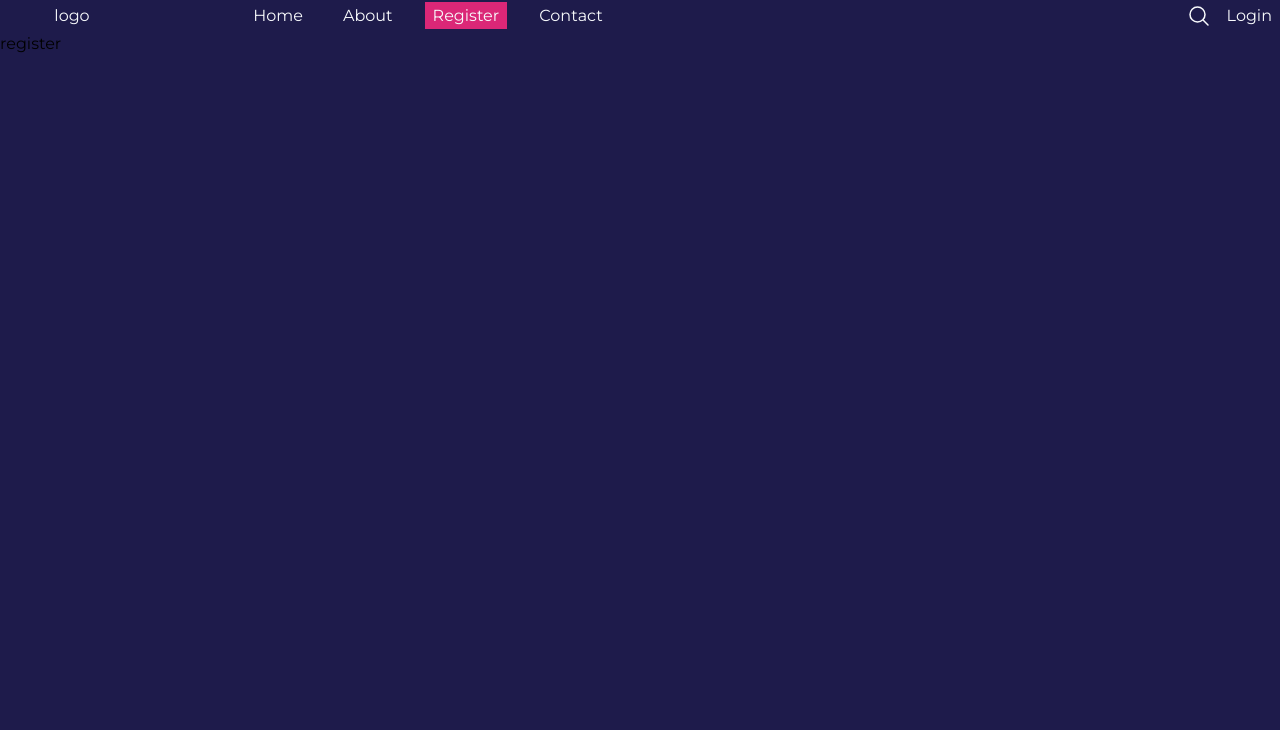
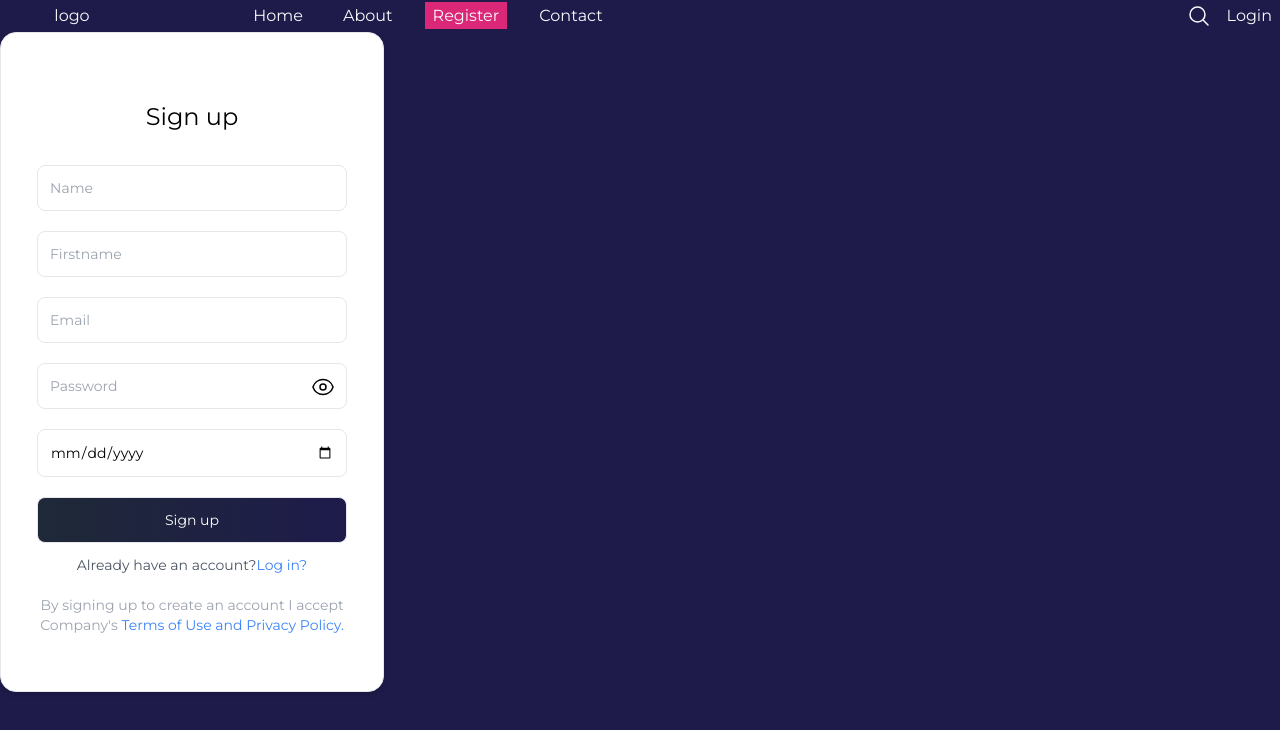
Before and after one commit to matthieuGravy/sora-cine, a React (Vite) app in the folder client-sora/: page /register in a window 1280 px wide. Shown: the top 730 px of the page. Built offline with nearby package versions, Linux system fonts and the light colour scheme.

Commit message:
Login-signup-component

```diff
--- /dev/null
+++ b/client-sora/src/compments/LoginComponent.jsx
@@ -0,0 +1,135 @@
+import React, { useState } from 'react';
+
+function LoginComponent() {
+  const [showPassword, setShowPassword] = useState(false);
+  const [selectedDate, setSelectedDate] = useState('');
+  const [formData, setFormData] = useState({
+    name: '',
+    firstName: '',
+    email: '',
+    password: '',
+  });
+
+  const handleInputChange = (event) => {
+    const { name, value } = event.target;
+    setFormData({ ...formData, [name]: value });
+  };
+
+  const handleDateChange = (event) => {
+    setSelectedDate(event.target.value);
+  };
+
+  const handleSubmit = (event) => {
+    event.preventDefault();
+
+    // Use formData and selectedDate to perform your desired actions (e.g., API call)
+    console.log('userData:', { ...formData, birthday: selectedDate });
+  };
+
+  return (
+    <>
+      <section className="min-w-fit max-w-sm flex-col border bg-white px-6 py-14 shadow-md rounded-2xl">
+          <form className="flex flex-col text-sm p-3 rounded-md" onSubmit={handleSubmit}>
+            <h2 className="text-2xl mb-8 text-center">Sign up</h2>
+            {/* name Input */}
+            <label for="name"></label>
+            <input
+              id="name"
+              name="name"
+              className="mb-5 rounded-lg border p-3 hover:outline-none focus:outline-none hover:border-indigo-950"
+              type="text"
+              placeholder="Name"
+              value={formData.name}
+              onChange={handleInputChange}
+            />
+            {/* firstname Input */}
+            <label for="firstName"></label>
+            <input
+              id="fistName"
+              name="firstName"
+              className="mb-5 rounded-lg border p-3 hover:outline-none focus:outline-none hover:border-indigo-950"
+              type="text"
+              placeholder="Firstname"
+              value={formData.firstname}
+              onChange={handleInputChange}
+            />
+            {/* Email Input */}
+            <label for="email"></label>
+            <input
+              id="email"
+              name="email"
+              className="mb-5 rounded-lg border p-3 hover:outline-none focus:outline-none hover:border-indigo-950"
+              type="email"
+              placeholder="Email"
+              value={formData.email}
+              onChange={handleInputChange}
+            />
+            {/* Password Input */}
+            <fieldset className="relative mb-5">
+              <label for="password"></label>
+              <input
+                id="password"
+                name="password"
+                className="w-full rounded-lg border p-3 hover:outline-none focus:outline-none hover:border-indigo-950"
+                type={showPassword ? 'text' : 'password'}
+                placeholder="Password"
+                value={formData.password}
+                onChange={handleInputChange}
+              />
+              <button
+                className="absolute right-3 top-3 cursor-pointer"
+                onClick={() => setShowPassword(!showPassword)}
+              >
+                {showPassword ? (
+                  /* SVG for hide password */
+                  <svg xmlns="http://www.w3.org/2000/svg" fill="none" viewBox="0 0 24 24" stroke-width="1.5" stroke="currentColor" class="w-6 h-6">
+                    <path stroke-linecap="round" stroke-linejoin="round" d="M3.98 8.223A10.477 10.477 0 001.934 12C3.226 16.338 7.244 19.5 12 19.5c.993 0 1.953-.138 2.863-.395M6.228 6.228A10.45 10.45 0 0112 4.5c4.756 0 8.773 3.162 10.065 7.498a10.523 10.523 0 01-4.293 5.774M6.228 6.228L3 3m3.228 3.228l3.65 3.65m7.894 7.894L21 21m-3.228-3.228l-3.65-3.65m0 0a3 3 0 10-4.243-4.243m4.242 4.242L9.88 9.88" />
+                  </svg>
+
+
+                ) : (
+                  /* SVG for show password */
+                  <svg xmlns="http://www.w3.org/2000/svg" fill="none" viewBox="0 0 24 24" stroke-width="1.5" stroke="currentColor" class="w-6 h-6">
+                    <path stroke-linecap="round" stroke-linejoin="round" d="M2.036 12.322a1.012 1.012 0 010-.639C3.423 7.51 7.36 4.5 12 4.5c4.638 0 8.573 3.007 9.963 7.178.07.207.07.431 0 .639C20.577 16.49 16.64 19.5 12 19.5c-4.638 0-8.573-3.007-9.963-7.178z" />
+                    <path stroke-linecap="round" stroke-linejoin="round" d="M15 12a3 3 0 11-6 0 3 3 0 016 0z" />
+                  </svg>
+
+
+                )}
+              </button>
+            </fieldset>
+            {/* Date Input */}
+            <input
+              name="birthday"
+              className="mb-5 rounded-lg border p-3 hover:outline-none focus:outline-none hover:border-indigo-950"
+              type="date"
+              value={selectedDate}
+              onChange={handleDateChange}
+            />
+            {/* Sign up Button */}
+            <button
+              className="rounded-lg border p-3 bg-gradient-to-r from-gray-800 bg-indigo-950 text-white hover:bg-slate-400 duration-300"
+              type="submit"
+            >
+              Sign up
+            </button>
+          </form>
+          <p className="flex justify-center text-sm text-gray-600">
+            Already have an account?<a className="text-blue-500" href="#">
+              Log in?
+            </a>
+          </p>
+
+          <p className="mt-5 row-span-2 text-center text-sm text-gray-400">
+            By signing up to create an account I accept<br></br>
+            Company's <a className="text-blue-500" href="">
+              Terms of Use and Privacy Policy.
+            </a>
+          </p>
+      </section>
+
+    </>
+  );
+}
+
+export default LoginComponent;
--- a/client-sora/src/routes/Homepage/Homepage.jsx
+++ b/client-sora/src/routes/Homepage/Homepage.jsx
@@ -1,6 +1,7 @@
 import Card from "../../compments/Card";
 
 import TitleCategory from "../../compments/TitleCategory";
+
 
 function Homepage() {
   return (
--- a/client-sora/src/routes/registerpage/registerpage.jsx
+++ b/client-sora/src/routes/registerpage/registerpage.jsx
@@ -1,5 +1,9 @@
+import LoginComponent from "../../compments/loginComponent";
+
 function Registerpage() {
-  return <h1>register</h1>;
+  return (
+  <LoginComponent/>
+  );
 }
 
 export default Registerpage;
```
